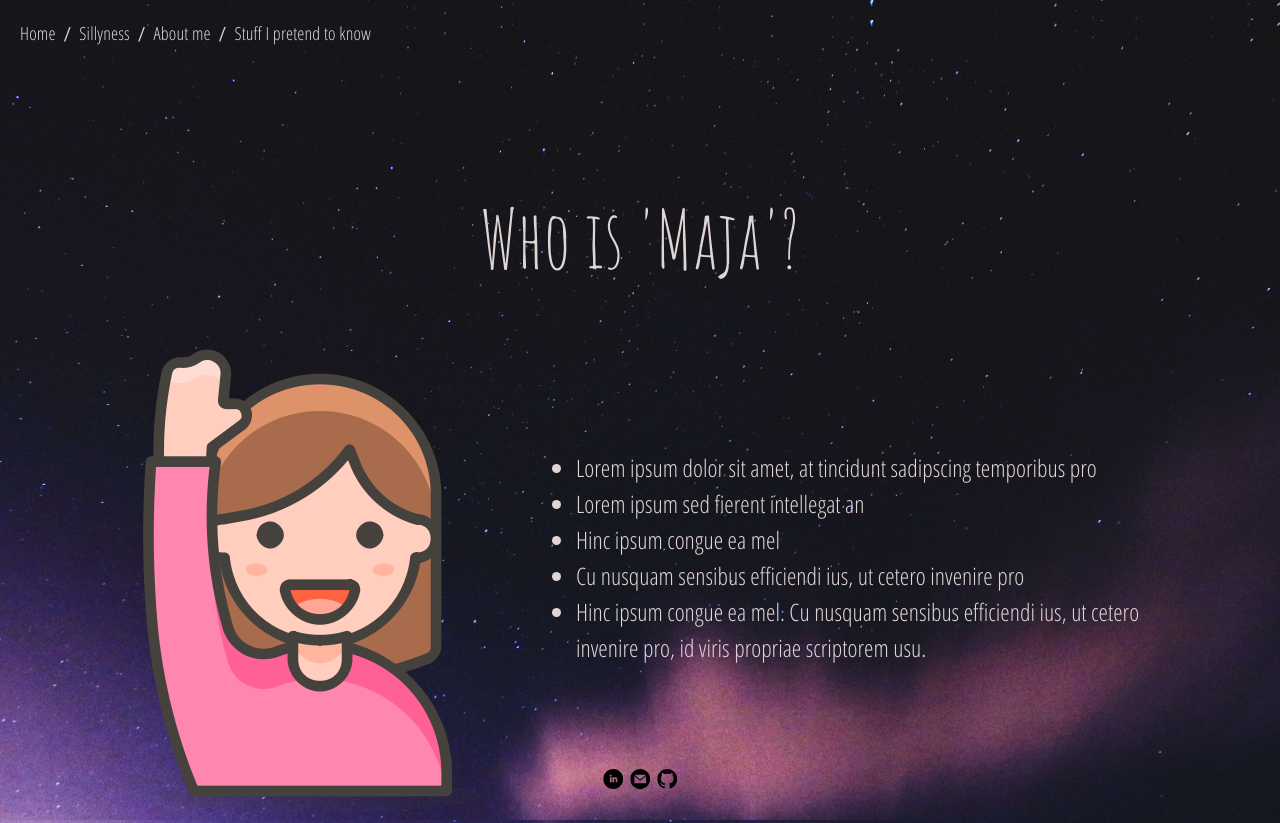
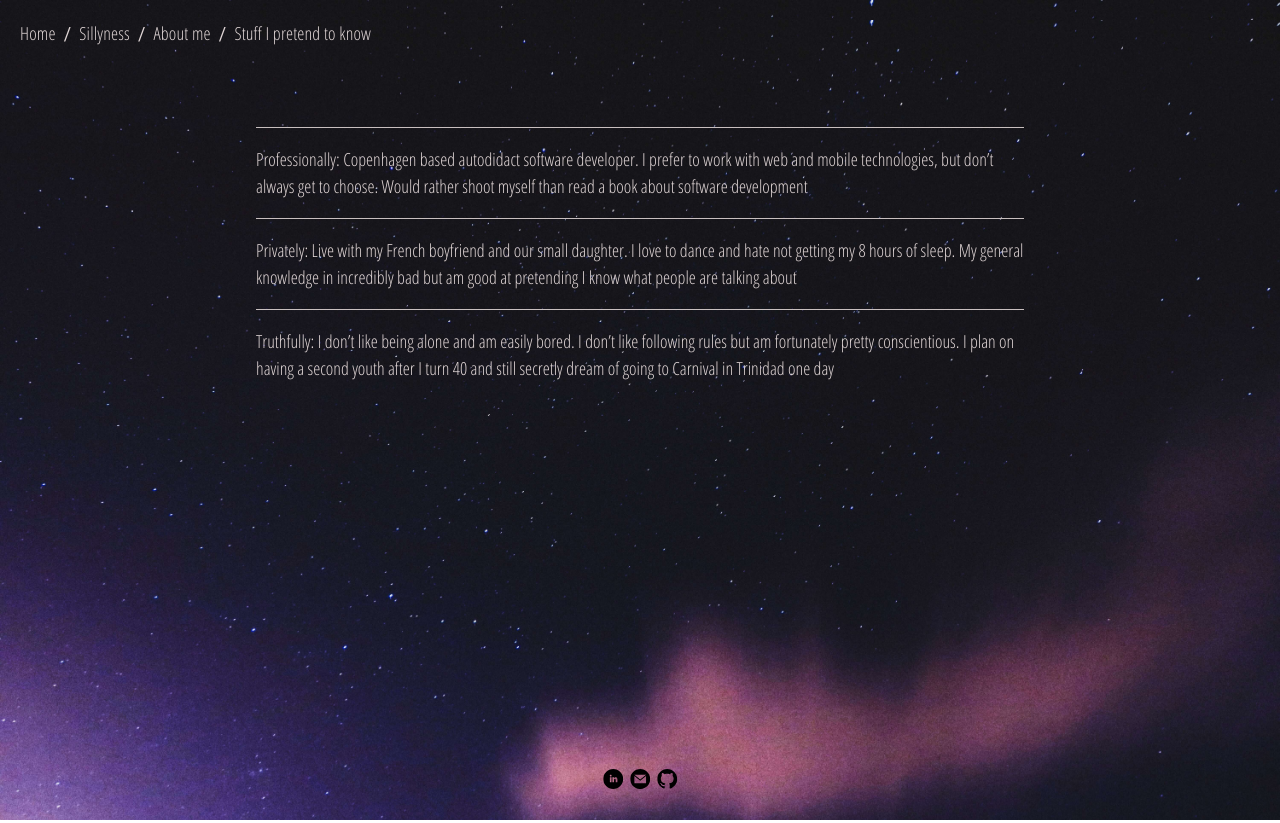
Before and after one commit to majaokholm/personalsite, a React (Create React App) app: page /#/about in a window 1280 px wide. Built offline with nearby package versions, Linux system fonts and the light colour scheme.

Commit message:
small tweaks

```diff
--- a/src/App.js
+++ b/src/App.js
@@ -8,6 +8,7 @@ import './App.css'
 import NavigationBar from './components/NavigationBar.js';
 import Sillyness from './components/sillyness/Sillyness.js';
 import About from './components/About.js';
+import SecondAbout from './components/SecondAbout.js';
 import Home from './components/Home.js';
 import Resume from './components/resume/Resume.js';
 import Footer from './components/Footer.js';
@@ -44,7 +45,7 @@ class App extends Component {
             <div>
               <Switch>
                 <Route path="/sillyness" component={() => <Sillyness humor={this.state.jokes} />}/>
-                <Route path="/about" component={About}/>
+                <Route path="/about" component={SecondAbout}/>
                 <Route path="/resume" component={Resume}/>
                 <Route path="/" component={Home}/>
               </Switch>
--- a/src/components/SecondAbout.css
+++ b/src/components/SecondAbout.css
@@ -0,0 +1,15 @@
+hr{
+    background-color: #dfd5d5;
+}
+.aboutContent{
+    margin-left: 20vw;
+    margin-right: 20vw;
+    margin-top: 10vh;
+}
+.paragraphs{
+    margin-left: 0;
+    font-family: 'Open Sans Condensed', sans-serif;
+}
+.accent{
+    color: red;
+}
--- a/src/components/SecondAbout.js
+++ b/src/components/SecondAbout.js
@@ -5,12 +5,13 @@ import './SecondAbout.css';
 class SecondAbout extends React.Component {
     render() {
       return (
-        <div>
-           <p>Professionally: Copenhagen based autodidact software developer. I prefer to work with web and mobile technologies, but don’t always get to choose. Would rather shoot myself than read a book about software development </p>
-
-           <p>Privately: Live with my French boyfriend and our small daughter. I love to dance and hate not getting my 8 hours of sleep. My general knowledge in incredibly bad but am good at pretending I know what people are talking about</p>
-
-           <p>Truthfully: I don’t like being alone and am easily bored. I don’t like following rules but am fortunately pretty conscientious. I plan on having a second youth after I turn 40 and still secretly dream of going to Carnival in Trinidad one day</p>
+        <div className="aboutContent">
+          <hr></hr>
+          <p className="paragraphs">Professionally: Copenhagen based autodidact software developer. I prefer to work with web and mobile technologies, but don’t always get to choose. Would rather shoot myself than read a book about software development </p>
+          <hr></hr>
+          <p className="paragraphs">Privately: Live with my French boyfriend and our small daughter. I love to dance and hate not getting my 8 hours of sleep. My general knowledge in incredibly bad but am good at pretending I know what people are talking about</p>
+          <hr></hr>
+          <p className="paragraphs">Truthfully: I don’t like being alone and am easily bored. I don’t like following rules but am fortunately pretty conscientious. I plan on having a second youth after I turn 40 and still secretly dream of going to Carnival in Trinidad one day</p>
         </div>
     );
     }
--- a/src/components/resume/Resume.css
+++ b/src/components/resume/Resume.css
@@ -5,6 +5,7 @@
     max-width: 800px;
     height: auto;
     margin: 0 auto;
+    font-family: 'Open Sans Condensed', sans-serif;
 }
 .row{
     display: flex;
--- a/src/components/resume/Resume.js
+++ b/src/components/resume/Resume.js
@@ -20,24 +20,36 @@ class Resume extends React.Component {
                 </div>
             </Grid>
 
-            <Grid item xs={1}>
-                <p className="alignleft">test1</p>
+            <Grid item xs={2}>
+                <p className="alignleft">C#/.NET</p>
             </Grid>
-            <Grid item xs={5} container justify='flex-end' >
+            <Grid item xs={4} container justify='flex-end' >
               <div className="horizontalUl">
                 <ul>
                   <img src={starsad} alt="fuckup" className="star"/>
-                  <img src={starsad} alt="fuckup" className="star"/>
+                  <img src={star} alt="fuckup" className="star"/>
                   <img src={star} alt="fuckup" className="star"/>
                   <img src={star} alt="fuckup" className="star"/>
                   <img src={star} alt="fuckup" className="star"/>
                 </ul>
               </div>
             </Grid>
-            <Grid item xs={1}>
-                <p className="alignleft">test1</p>
+            <Grid item xs={2}>
+                <p className="alignleft">Java</p>
             </Grid>
-            <Grid item xs={5} container justify='flex-end'>
+            <Grid item xs={4} container justify='flex-end'>
+                <ul>
+                    <img src={starsad} alt="fuckup" className="star"/>
+                    <img src={star} alt="fuckup" className="star"/>
+                    <img src={star} alt="fuckup" className="star"/>
+                    <img src={star} alt="fuckup" className="star"/>
+                    <img src={star} alt="fuckup" className="star"/>
+                </ul>
+            </Grid>
+            <Grid item xs={2}>
+                <p className="alignleft">JavaScript</p>
+            </Grid>
+            <Grid item xs={4} container justify='flex-end'>
                 <ul>
                     <img src={starsad} alt="fuckup" className="star"/>
                     <img src={starsad} alt="fuckup" className="star"/>
@@ -46,50 +58,14 @@ class Resume extends React.Component {
                     <img src={star} alt="fuckup" className="star"/>
                 </ul>
             </Grid>
-            <Grid item xs={1}>
-                <p className="alignleft">test1</p>
+            <Grid item xs={2}>
+                <p className="alignleft">Android</p>
             </Grid>
-            <Grid item xs={5} container justify='flex-end'>
+            <Grid item xs={4} container justify='flex-end'>
                 <ul>
-                    <img src={star} alt="fuckup" className="star"/>
-                    <img src={star} alt="fuckup" className="star"/>
-                    <img src={star} alt="fuckup" className="star"/>
-                    <img src={star} alt="fuckup" className="star"/>
-                    <img src={star} alt="fuckup" className="star"/>
-                </ul>
-            </Grid>
-            <Grid item xs={1}>
-                <p className="alignleft">test1</p>
-            </Grid>
-            <Grid item xs={5} container justify='flex-end'>
-                <ul>
-                    <img src={star} alt="fuckup" className="star"/>
-                    <img src={star} alt="fuckup" className="star"/>
-                    <img src={star} alt="fuckup" className="star"/>
-                    <img src={star} alt="fuckup" className="star"/>
-                    <img src={star} alt="fuckup" className="star"/>
-                </ul>
-            </Grid>
-            <Grid item xs={1}>
-                <p className="alignleft">test1</p>
-            </Grid>
-            <Grid item xs={5} container justify='flex-end'>
-                <ul>
-                    <img src={star} alt="fuckup" className="star"/>
-                    <img src={star} alt="fuckup" className="star"/>
-                    <img src={star} alt="fuckup" className="star"/>
-                    <img src={star} alt="fuckup" className="star"/>
-                    <img src={star} alt="fuckup" className="star"/>
-                </ul>
-            </Grid>
-            <Grid item xs={1}>
-                <p className="alignleft">test1</p>
-            </Grid>
-            <Grid item xs={5} container justify='flex-end'>
-                <ul>
-                    <img src={star} alt="fuckup" className="star"/>
-                    <img src={star} alt="fuckup" className="star"/>
-                    <img src={star} alt="fuckup" className="star"/>
+                    <img src={starsad} alt="fuckup" className="star"/>
+                    <img src={starsad} alt="fuckup" className="star"/>
+                    <img src={starsad} alt="fuckup" className="star"/>
                     <img src={star} alt="fuckup" className="star"/>
                     <img src={star} alt="fuckup" className="star"/>
                 </ul>
@@ -98,7 +74,7 @@ class Resume extends React.Component {
             <Grid item xs={12}>
               <hr className="lineSeperator"/>
               <div className="topBox">
-                <h3 className="firstCol">Headline Section</h3>
+                <h3 className="firstCol">Expirence</h3>
               </div>
             </Grid>
             <Grid item xs={3}>
@@ -132,7 +108,7 @@ class Resume extends React.Component {
             <Grid item xs={12}>
               <hr className="lineSeperator"/>
               <div className="topBox">
-                <h3 className="firstCol">Headline Section</h3>
+                <h3 className="firstCol">Education</h3>
               </div>
             </Grid>
             <Grid item xs={3}>
```
